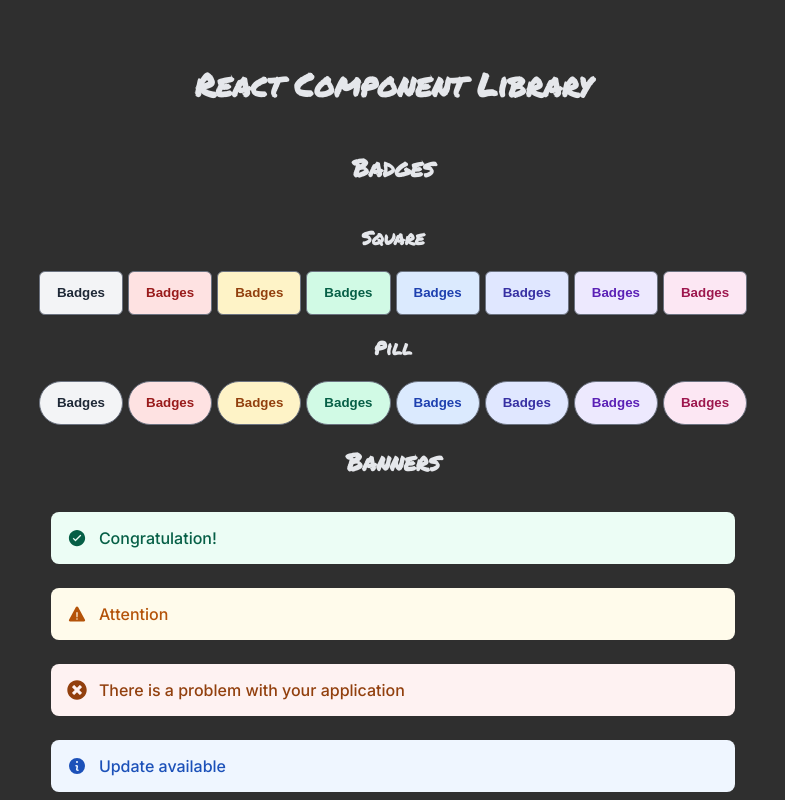
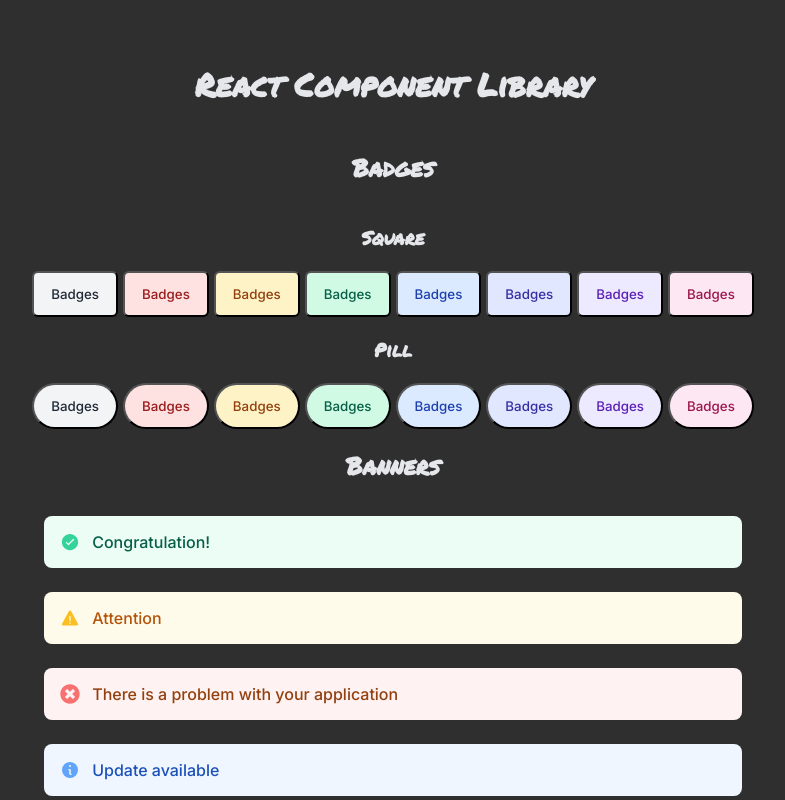
Before and after one commit to emirisato1003/react-component-library, a React (Vite) app: page / in a window 1280 px wide. Shown: the top 800 px of the page, without its empty margins (247-1032 px from the left). Built offline with nearby package versions, Linux system fonts and the light colour scheme; the HTML template or start-up script is replaced by a standard one.

Commit message:
update css

```diff
--- a/src/assets/Badges.jsx
+++ b/src/assets/Badges.jsx
@@ -5,6 +5,7 @@ import classNames from "classnames";
 
 export default function Badges({ children, color, className }) {
     const allClasses = classNames(color, className)
+    console.log(className);
     return (
         <>
             <button className={allClasses}>{children}</button>
--- a/src/index.css
+++ b/src/index.css
@@ -25,17 +25,18 @@ section{
 }
 
 button {
-  background-color: #E5E7EB;
-  color: #4B5563;
-  border: 1px solid #6B7280;
-  box-shadow: 0px 1px 2px rgba(0, 0, 0, 0.05);
+  /* background-color: #E5E7EB;
+  color: #4B5563; */
+  /* border: 1px solid #6B7280; */
+  /* box-shadow: 0px 1px 2px rgba(0, 0, 0, 0.05); */
   cursor: pointer;
-  font-weight: 700;
+  font-weight: 500;
   padding: 9px 17px;
   border-radius: 6px;
   line-height: 24px;
-  display: flex;
-  align-items: center;
+  /* display: flex; */
+  /* align-items: center; */
+  font-family: 'Inter', sans-serif;
 }
 
 .square-badges{
@@ -96,9 +97,17 @@ button.pill{
   color: #065f46;
 }
 
+.success .icon{
+  color: #34d399;
+}
+
 .warning{
   background-color: #fffbeb;
   color: #b45309;
+}
+
+.warning .icon{
+  color: #fbbf24;
 }
 
 .error{
@@ -106,9 +115,17 @@ button.pill{
   color: #92400e;
 }
 
+.error .icon{
+  color: #f87171;
+}
+
 .neutral{
   background-color: #eff6ff;
   color: #1c51b9;
+}
+
+.neutral .icon{
+  color: #60a5fa;
 }
 
 
@@ -167,8 +184,8 @@ section.cards .card-container .icon-container .icon{
    /* margin-top: 13px; */
   font-size: 24px;
   background-color: #4c6ef5;
-  width: 48px;
-  height: 48px;
+  /* width: 48px; */
+  /* height: 48px;  */
   border-radius: 8px;
   display: flex;
   align-items: center;
```
